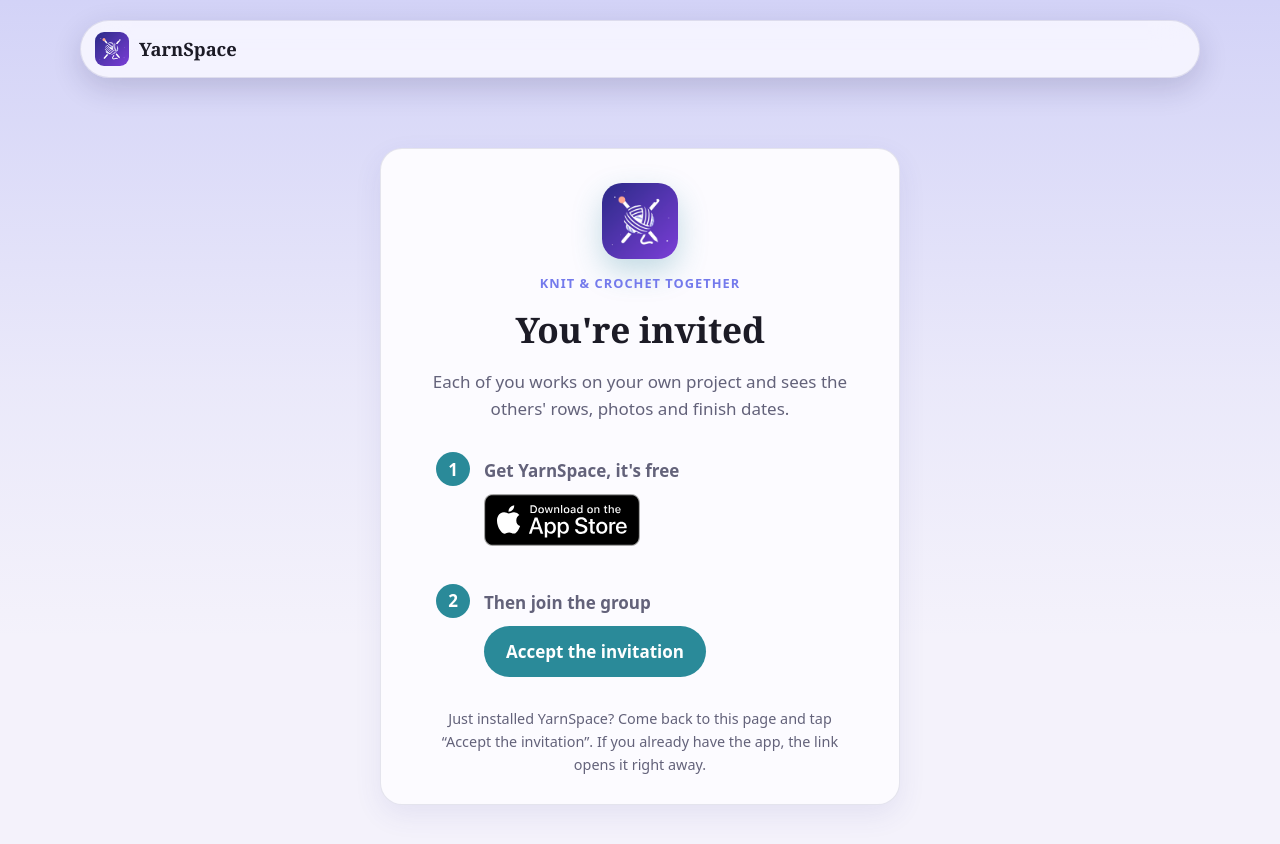
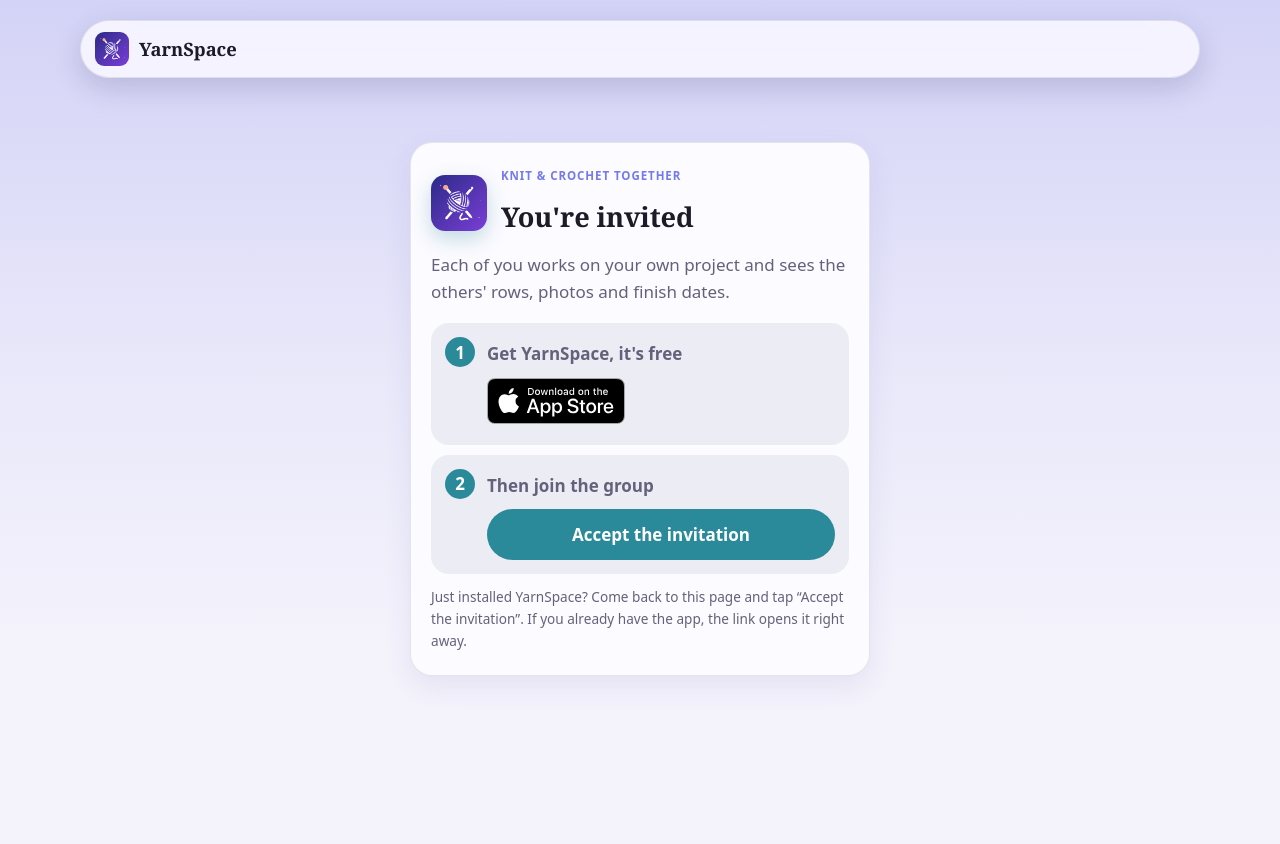
Before and after one commit to Julianlau1998/YarnSpaceWeb, a plain HTML site: page join/index.html in a window 1280 px wide. After the commit the page ends 800 px from the top, so only its background shows below. Drawn offline with Linux system fonts and the light colour scheme.

Commit message:
Join page: compact layout, both steps above the fold
Co-Authored-By: Claude Opus 5.5 <noreply@anthropic.com>

```diff
--- a/join/index.html
+++ b/join/index.html
@@ -15,21 +15,21 @@
     <link rel="apple-touch-icon" href="/assets/img/apple-touch-icon.png">
     <link rel="stylesheet" href="/assets/css/style.css">
     <style>
-        /* An invitation to knit together, for someone whose YarnSpace didn't open the link
-           (not installed yet): first the app, then the invitation itself. */
-        .invite { min-height: 70vh; display: grid; place-items: center; padding: 90px 0 48px; text-align: center; }
-        .invite .card { max-width: 520px; margin: 0 auto; padding: 34px 28px 28px; }
-        .invite img.icon { display: block; margin: 0 auto 14px; width: 76px; height: 76px; border-radius: 20px; box-shadow: 0 12px 30px rgba(42, 138, 153, 0.28); }
-        .invite .eyebrow { display: block; margin-bottom: 8px; }
-        .invite h1 { font-size: clamp(1.7rem, 6vw, 2.2rem); margin: 0 0 10px; overflow-wrap: anywhere; }
-        .invite .lead { color: var(--muted); margin: 0 auto 26px; max-width: 30em; }
-        .invite ol { list-style: none; padding: 0; margin: 0 auto; display: grid; gap: 22px; max-width: 24em; text-align: left; }
-        .invite ol li { display: grid; grid-template-columns: 34px 1fr; gap: 14px; align-items: start; }
-        .invite .num { width: 34px; height: 34px; border-radius: 50%; display: grid; place-items: center; background: #2a8a99; color: #fff; font-weight: 800; }
-        .invite .step-title { font-weight: 700; margin: 5px 0 10px; }
-        .invite .store-badge img { height: 52px; }
-        .invite .accept { display: inline-block; padding: 12px 22px; border-radius: 999px; background: #2a8a99; color: #fff; font-weight: 700; text-decoration: none; }
-        .invite .hint { color: var(--muted); font-size: 0.9rem; margin: 26px auto 0; max-width: 28em; }
+        /* An invitation to knit together, for someone whose YarnSpace didn't open the link (not
+           installed yet): compact, so both steps show without scrolling (the user's pick, A). */
+        .invite { padding: 84px 0 32px; }
+        .invite .card { max-width: 460px; margin: 0 auto; padding: 24px 20px; }
+        .invite .top { display: flex; gap: 14px; align-items: center; margin-bottom: 12px; }
+        .invite .top img { width: 56px; height: 56px; border-radius: 14px; box-shadow: 0 8px 20px rgba(42, 138, 153, 0.28); flex: none; }
+        .invite .eyebrow { display: block; font-size: 0.72rem; }
+        .invite h1 { font-size: 1.7rem; margin: 2px 0 0; overflow-wrap: anywhere; }
+        .invite .lead { color: var(--muted); margin: 0 0 18px; }
+        .invite .step { display: grid; grid-template-columns: 30px 1fr; gap: 12px; padding: 14px; border-radius: 18px; background: rgba(127, 127, 160, 0.12); margin-bottom: 10px; }
+        .invite .num { width: 30px; height: 30px; border-radius: 50%; background: #2a8a99; color: #fff; font-weight: 800; display: grid; place-items: center; }
+        .invite .step-title { font-weight: 700; margin: 3px 0 10px; }
+        .invite .store-badge img { height: 46px; }
+        .invite .accept { display: block; text-align: center; padding: 12px; border-radius: 999px; background: #2a8a99; color: #fff; font-weight: 700; text-decoration: none; }
+        .invite .hint { color: var(--muted); font-size: 0.85rem; margin: 12px 0 0; }
     </style>
 </head>
 <body>
@@ -45,28 +45,30 @@
     <main id="main" class="invite">
         <div class="container">
             <article class="card">
-                <img class="icon" src="/assets/img/icon-192.png" width="88" height="88" alt="">
+                <div class="top">
+                    <img src="/assets/img/icon-192.png" width="56" height="56" alt="">
+                    <div>
                         <span class="eyebrow" data-text="eyebrow">Knit &amp; crochet together</span>
                         <h1 data-title>You're invited</h1>
+                    </div>
+                </div>
                 <p class="lead" data-text="lead">Each of you works on your own project and sees the others' rows, photos and finish dates.</p>
-                <ol>
-                    <li>
+                <div class="step">
                     <span class="num">1</span>
                     <div>
                         <p class="step-title" data-text="step1">Get YarnSpace, it's free</p>
                         <a class="store-badge" href="https://apps.apple.com/app/apple-store/id6818639384?pt=123943931&amp;ct=Invite&amp;mt=8">
-                                <img src="/assets/img/badge-en-us.svg" width="156" height="52" alt="Download on the App Store" data-badge>
+                            <img src="/assets/img/badge-en-us.svg" width="138" height="46" alt="Download on the App Store" data-badge>
                         </a>
                     </div>
-                    </li>
-                    <li>
+                </div>
+                <div class="step">
                     <span class="num">2</span>
                     <div>
                         <p class="step-title" data-text="step2">Then join the group</p>
                         <a class="accept" href="https://www.icloud.com/" data-accept data-text="accept">Accept the invitation</a>
                     </div>
-                    </li>
-                </ol>
+                </div>
                 <p class="hint" data-text="hint">Just installed YarnSpace? Come back to this page and tap “Accept the invitation”. If you already have the app, the link opens it right away.</p>
             </article>
         </div>
```
Lines whose indentation alone changed are shown as unchanged.
